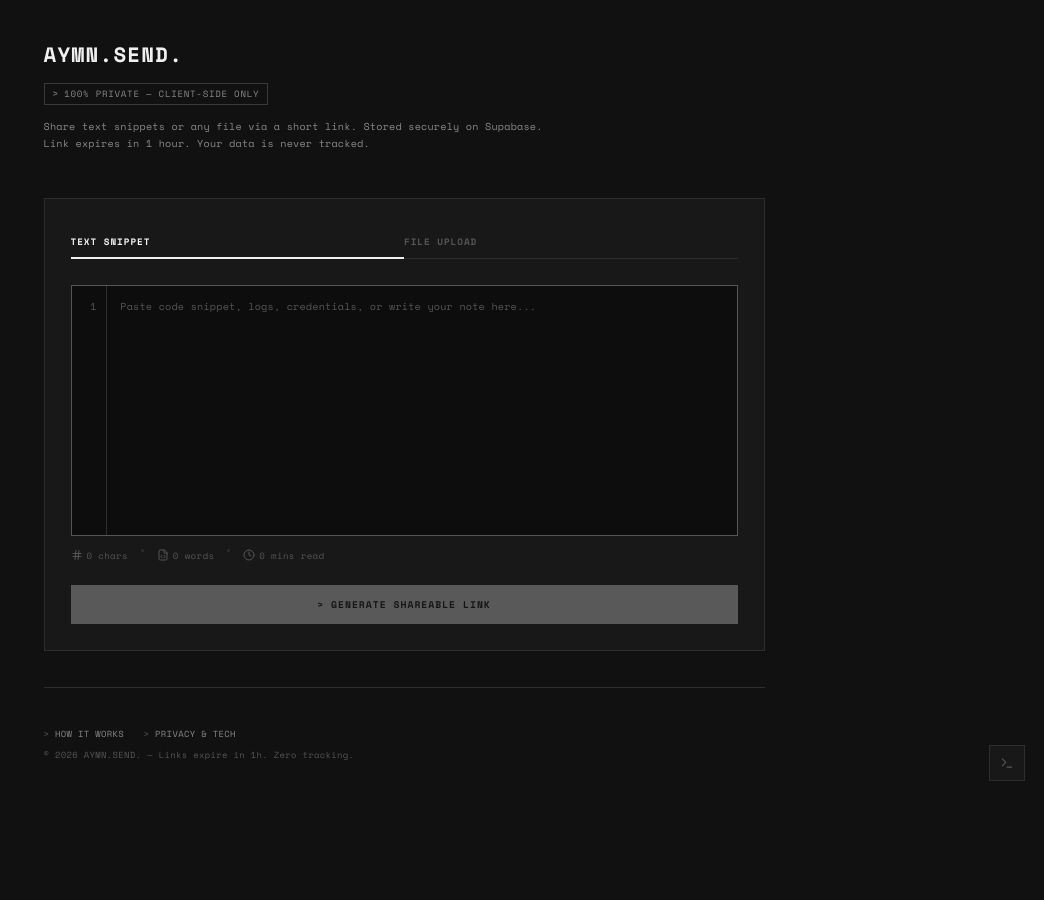
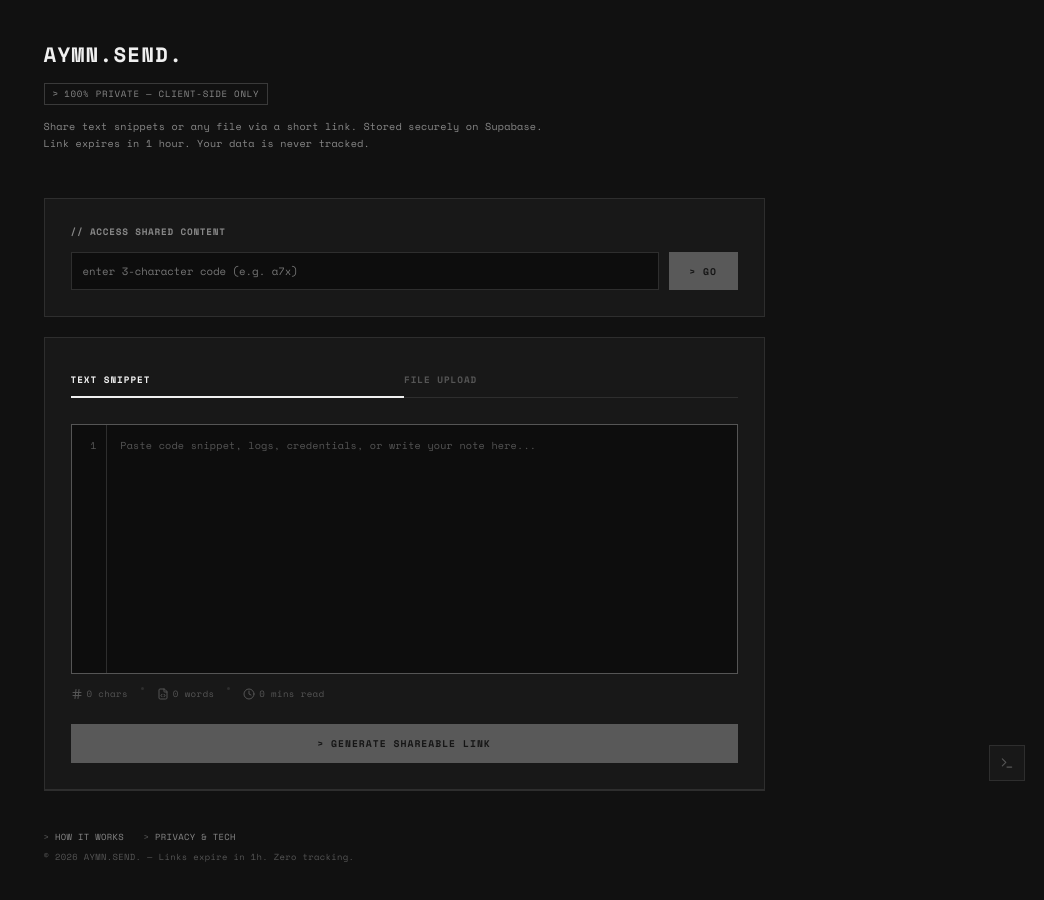
Before and after one commit to sahalayamon/send, a React (Vite) app: page / in a window 1280 px wide. Shown: the whole page, without its empty margins (236-1280 px from the left). Before the commit the page ends 800 px from the top, so only its background shows below. Built offline with nearby package versions, Linux system fonts and the light colour scheme; no server answers.

Commit message:
feat: implement 3-char code, manual retrieval, inline image preview, and reset creation

```diff
--- a/src/App.tsx
+++ b/src/App.tsx
@@ -34,6 +34,11 @@ export const App: React.FC = () => {
   const [viewerError, setViewerError] = useState<string | null>(null);
   const [notFound, setNotFound] = useState(false);
 
+  // Retrieval Mode
+  const [retrievalCode, setRetrievalCode] = useState('');
+  const [retrievalError, setRetrievalError] = useState<string | null>(null);
+  const [isRetrieving, setIsRetrieving] = useState(false);
+
   // ── Route resolution ─────────────────────────────────────────────────────
 
   const resolveRoute = async () => {
@@ -63,7 +68,10 @@ export const App: React.FC = () => {
   };
 
   useEffect(() => {
-    resolveRoute();
+    const handleInit = async () => {
+      await resolveRoute();
+    };
+    handleInit();
     window.addEventListener('popstate', resolveRoute);
     return () => window.removeEventListener('popstate', resolveRoute);
   }, []);
@@ -104,7 +112,42 @@ export const App: React.FC = () => {
     setShareRecord(null);
     setTextValue('');
     setFileValue(null);
+    setRetrievalCode('');
+    setRetrievalError(null);
     window.history.pushState({}, '', '/');
+  };
+
+  const handleResetCreator = () => {
+    setShareRecord(null);
+    setTextValue('');
+    setFileValue(null);
+    setUploadError(null);
+    setRetrievalCode('');
+    setRetrievalError(null);
+  };
+
+  const handleRetrieve = async (e: React.FormEvent) => {
+    e.preventDefault();
+    const code = retrievalCode.trim().toLowerCase();
+    if (!isValidCode(code)) {
+      setRetrievalError('Invalid code. Code must be 3 alphanumeric characters.');
+      return;
+    }
+    setRetrievalError(null);
+    setIsRetrieving(true);
+    try {
+      const record = await getShareByCode(code);
+      if (!record) {
+        setRetrievalError('No share found with this code.');
+      } else {
+        window.history.pushState({}, '', `/${code}/`);
+        resolveRoute();
+      }
+    } catch (err) {
+      setRetrievalError(err instanceof Error ? err.message : 'Error retrieving share.');
+    } finally {
+      setIsRetrieving(false);
+    }
   };
 
   const hasContent = activeTab === 'text' ? textValue.trim() !== '' : fileValue !== null;
@@ -151,8 +194,63 @@ export const App: React.FC = () => {
           </div>
 
         ) : (
-          <div style={{ display: 'flex', flexDirection: 'column' }}>
-            <div className="glass-card">
+          <div style={{ display: 'flex', flexDirection: 'column', gap: '1.5rem' }}>
+            {/* Retrieval Input Card (Separate card at the top) */}
+            <div className="glass-card" style={{ marginBottom: 0 }}>
+              <div style={{ display: 'flex', flexDirection: 'column', gap: '0.75rem' }}>
+                <span style={{ fontSize: '0.72rem', fontWeight: 700, letterSpacing: '0.08em', textTransform: 'uppercase', color: 'var(--text-secondary)', fontFamily: 'var(--font-mono)' }}>
+                  // Access Shared Content
+                </span>
+                <form onSubmit={handleRetrieve} style={{ display: 'flex', gap: '0.75rem', marginTop: '0.25rem' }}>
+                  <input
+                    type="text"
+                    value={retrievalCode}
+                    onChange={(e) => {
+                      setRetrievalCode(e.target.value.slice(0, 3));
+                      setRetrievalError(null);
+                    }}
+                    placeholder="Enter 3-character code (e.g. a7x)"
+                    style={{
+                      padding: '0.65rem 0.85rem',
+                      border: '1px solid var(--border)',
+                      background: 'var(--bg-inset)',
+                      borderRadius: '0',
+                      color: 'var(--text-primary)',
+                      fontFamily: 'var(--font-mono)',
+                      fontSize: '0.82rem',
+                      outline: 'none',
+                      flex: 1,
+                      height: '38px',
+                      textTransform: 'lowercase'
+                    }}
+                    maxLength={3}
+                    disabled={isRetrieving}
+                  />
+                  <button
+                    type="submit"
+                    className="primary-action-btn"
+                    disabled={retrievalCode.trim().length !== 3 || isRetrieving}
+                    style={{
+                      width: 'auto',
+                      padding: '0 1.5rem',
+                      height: '38px',
+                      marginTop: 0
+                    }}
+                  >
+                    {isRetrieving ? 'Fetching...' : '> Go'}
+                  </button>
+                </form>
+                {retrievalError && (
+                  <div className="capacity-warning" style={{ margin: 0 }}>
+                    <AlertTriangle size={12} />
+                    <span>{retrievalError}</span>
+                  </div>
+                )}
+              </div>
+            </div>
+
+            {/* Creator Mode Card */}
+            <div className="glass-card" style={{ marginBottom: 0 }}>
               <TabSelector activeTab={activeTab} onChange={(tab) => {
                 setActiveTab(tab);
                 setShareRecord(null);
@@ -186,8 +284,8 @@ export const App: React.FC = () => {
             </div>
 
             {shareRecord && (
-              <div className="glass-card">
-                <ShareOutput share={shareRecord} />
+              <div className="glass-card" style={{ marginBottom: 0 }}>
+                <ShareOutput share={shareRecord} onReset={handleResetCreator} />
               </div>
             )}
           </div>
--- a/src/components/PayloadViewer.tsx
+++ b/src/components/PayloadViewer.tsx
@@ -19,6 +19,8 @@ export const PayloadViewer: React.FC<PayloadViewerProps> = ({ share, onClear })
   const [expired, setExpired] = useState(() => isExpired(share));
   const [secondsLeft, setSecondsLeft] = useState(() => secondsRemaining(share));
   const [isDownloading, setIsDownloading] = useState(false);
+  const [imageUrl, setImageUrl] = useState<string | null>(null);
+  const [loadingImage, setLoadingImage] = useState(false);
 
   // Live countdown ticker
   useEffect(() => {
@@ -35,6 +37,32 @@ export const PayloadViewer: React.FC<PayloadViewerProps> = ({ share, onClear })
 
     return () => clearInterval(interval);
   }, [share, expired]);
+
+  // Fetch image preview URL if the shared file is an image
+  useEffect(() => {
+    let active = true;
+    const fetchImagePreview = async () => {
+      setImageUrl(null); // Reset preview on share change (async call is fine)
+      if (share.type === 'file' && share.storage_path) {
+        const isImage = share.mime_type?.startsWith('image/') || /\.(jpeg|jpg|gif|png|webp|svg)$/i.test(share.filename || '');
+        if (isImage) {
+          setLoadingImage(true);
+          try {
+            const url = await getFileDownloadUrl(share.storage_path);
+            if (active) setImageUrl(url);
+          } catch (err) {
+            console.error('Failed to fetch image preview URL:', err);
+          } finally {
+            if (active) setLoadingImage(false);
+          }
+        }
+      }
+    };
+    fetchImagePreview();
+    return () => {
+      active = false;
+    };
+  }, [share]);
 
   const handleCopy = async () => {
     if (!share.content) return;
@@ -175,6 +203,24 @@ export const PayloadViewer: React.FC<PayloadViewerProps> = ({ share, onClear })
           <code>{share.content}</code>
         </pre>
       ) : (
+        <div style={{ display: 'flex', flexDirection: 'column', gap: '1rem' }}>
+          {(share.mime_type?.startsWith('image/') || /\.(jpeg|jpg|gif|png|webp|svg)$/i.test(share.filename || '')) && (
+            <div className="image-viewer-body">
+              {imageUrl ? (
+                <img
+                  src={imageUrl}
+                  alt={share.filename || 'Shared image preview'}
+                  className="image-viewer-element"
+                />
+              ) : loadingImage ? (
+                <div style={{ display: 'flex', flexDirection: 'column', alignItems: 'center', gap: '0.5rem', padding: '2rem' }}>
+                  <div className="spinner-glow" />
+                  <span className="loading-text">// Loading image preview...</span>
+                </div>
+              ) : null}
+            </div>
+          )}
+
           <div className="file-download-block">
             <div className="file-download-info">
               <span className="file-preview-name">{share.filename || 'Unnamed file'}</span>
@@ -195,6 +241,7 @@ export const PayloadViewer: React.FC<PayloadViewerProps> = ({ share, onClear })
               {isDownloading ? '// Fetching download URL...' : '> Download File'}
             </button>
           </div>
+        </div>
       )}
 
       <button
--- a/src/components/ShareOutput.tsx
+++ b/src/components/ShareOutput.tsx
@@ -5,9 +5,10 @@ import { EXPIRY_HOURS } from '../lib/shares';
 
 interface ShareOutputProps {
   share: ShareRecord;
+  onReset: () => void;
 }
 
-export const ShareOutput: React.FC<ShareOutputProps> = ({ share }) => {
+export const ShareOutput: React.FC<ShareOutputProps> = ({ share, onReset }) => {
   const [copied, setCopied] = useState(false);
 
   // Clean URL: domain.com/abc123/
@@ -66,6 +67,15 @@ export const ShareOutput: React.FC<ShareOutputProps> = ({ share }) => {
           {share.code.toUpperCase()}
         </code>
       </div>
+
+      <button
+        type="button"
+        onClick={onReset}
+        className="primary-action-btn"
+        style={{ marginTop: '1.25rem', background: 'transparent', color: 'var(--text-secondary)', borderColor: 'var(--border)' }}
+      >
+        &gt; Create Another Share
+      </button>
     </div>
   );
 };
--- a/src/lib/shares.ts
+++ b/src/lib/shares.ts
@@ -8,7 +8,7 @@ export const MAX_FILE_SIZE_BYTES = MAX_FILE_SIZE_MB * 1024 * 1024;
 
 // Characters used for the 6-char code (a-z + 0-9, case-insensitive)
 const CODE_CHARS = 'abcdefghijklmnopqrstuvwxyz0123456789';
-const CODE_LENGTH = 6;
+const CODE_LENGTH = 3;
 
 // ── Types ──────────────────────────────────────────────────────────────────
 
@@ -29,7 +29,7 @@ export interface ShareRecord {
 
 // ── Code helpers ───────────────────────────────────────────────────────────
 
-/** Generate a random 6-character alphanumeric code (lowercase). */
+/** Generate a random 3-character alphanumeric code (lowercase). */
 function generateCode(): string {
   let code = '';
   const array = new Uint8Array(CODE_LENGTH);
@@ -40,9 +40,9 @@ function generateCode(): string {
   return code;
 }
 
-/** Validate that a string is a valid 6-char share code. */
+/** Validate that a string is a valid 3-char share code. */
 export function isValidCode(code: string): boolean {
-  return /^[a-z0-9]{6}$/i.test(code);
+  return /^[a-z0-9]{3}$/i.test(code);
 }
 
 // ── Expiry / countdown helpers ─────────────────────────────────────────────
@@ -84,7 +84,11 @@ async function insertWithCode(payload: Record<string, unknown>): Promise<ShareRe
       .select('*')
       .single();
 
-    if (!error) return data as ShareRecord;
+    if (!error) {
+      const record = data as ShareRecord;
+      record.code = record.code.trim();
+      return record;
+    }
     if (error.code === '23505') continue;
     throw new Error(error.message);
   }
@@ -131,16 +135,21 @@ export async function createFileShare(file: File): Promise<ShareRecord> {
 
 // ── Fetch Share ────────────────────────────────────────────────────────────
 
-/** Fetch a share by its 6-char code. Returns null if not found. */
+/** Fetch a share by its 3-char code. Returns null if not found. */
 export async function getShareByCode(code: string): Promise<ShareRecord | null> {
   const { data, error } = await supabase
     .from('shares')
     .select('*')
-    .eq('code', code.toLowerCase())
+    .eq('code', code.toLowerCase().trim())
     .maybeSingle();
 
   if (error) throw new Error(`Failed to fetch share: ${error.message}`);
-  return data as ShareRecord | null;
+  if (data) {
+    const record = data as ShareRecord;
+    record.code = record.code.trim();
+    return record;
+  }
+  return null;
 }
 
 /** Get a just-in-time signed download URL (valid 60 seconds). */
```
Also changed, not shown: 1 other file (tests, documents, lock files or other folders). Lines whose indentation alone changed are shown as unchanged.
